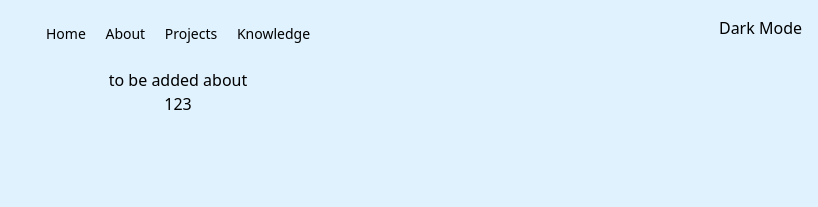
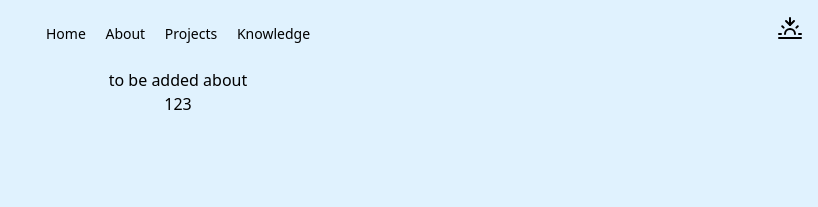
Before and after one commit to hch155/hch155.github.io, a Jekyll site: the page built from content/about.md, in a window 1280 px wide. Shown: the top 207 px of the page, without its empty margins (462-1280 px from the left). Built offline with Jekyll 4.4.1, drawn with Linux system fonts in a browser that asks for light colours; our own code applies the rules of GitHub Pages for plain Markdown files.

Commit message:
Add images instead of text in theme toggle

```diff
--- a/_layouts/default.html
+++ b/_layouts/default.html
@@ -29,9 +29,7 @@
         </div>
 
         <div class="absolute top-0 right-0 m-4">
-            <button id="themeToggle" class="text-black dark:text-white transition duration-1000 ease-in-out">
-                Dark mode
-            </button>
+            <button id="themeToggle" class="text-black dark:text-white transition duration-1000 ease-in-out"></button>
         </div>
 
         <button id="backtoTopBtn" class="hidden fixed bottom-5 right-5 bg-blue-500 dark:bg-gray-500 text-white px-4 py-2 rounded transition duration-1000 ease-in-out">
--- a/content/about.md
+++ b/content/about.md
@@ -4,4 +4,4 @@ layout: default
 
 ## to be added about
 
-123
+<p>123</p>
--- a/static/scripts/pages/common.js
+++ b/static/scripts/pages/common.js
@@ -18,26 +18,31 @@ document.addEventListener('DOMContentLoaded', function() {
 
 window.addEventListener('resize', adjustFooterPosition);
 
+document.addEventListener('DOMContentLoaded', function() {
+    adjustFooterPosition();
+});
+
+window.addEventListener('resize', adjustFooterPosition);
+
 document.addEventListener('DOMContentLoaded', () => {
     const storedTheme = localStorage.getItem('theme');
     const prefersDarkMode = window.matchMedia('(prefers-color-scheme: dark)').matches;
     const isDarkModePreferred = storedTheme === 'dark' || (!storedTheme && prefersDarkMode);
 
-    document.documentElement.classList.toggle('dark', isDarkModePreferred);
-
     const btnThemeToggler = document.getElementById('themeToggle');
+    const themeIcon = document.createElement('img');
+    themeIcon.src = isDarkModePreferred ? '/static/images/sunrise.svg' : '/static/images/sunset.svg';
     if (btnThemeToggler) {
-        btnThemeToggler.textContent = isDarkModePreferred ? 'Light Mode' : 'Dark Mode';
+        btnThemeToggler.appendChild(themeIcon); // Add the img element
 
         btnThemeToggler.addEventListener('click', () => {
-            const isDarkModeNow = document.documentElement.classList.toggle('dark');
+            const isDarkModeNow = document.body.classList.toggle('dark');
             localStorage.setItem('theme', isDarkModeNow ? 'dark' : 'light');
-            btnThemeToggler.textContent = isDarkModeNow ? 'Light Mode' : 'Dark Mode';
-
-            // Custom event indicating the theme has changed
-            window.dispatchEvent(new CustomEvent('themeChanged', { detail: { isDarkMode: isDarkModeNow } }));
+            themeIcon.src = isDarkModeNow ? '/static/images/sunrise.svg' : '/static/images/sunset.svg';
         });
     }
+
+    document.body.classList.toggle('dark', isDarkModePreferred);
 });
 
 // Scroll up
```
Also changed, not shown: tailwind.config.js (+8 -8 lines), static/images/sunrise.svg (added), static/images/sunset.svg (added).
